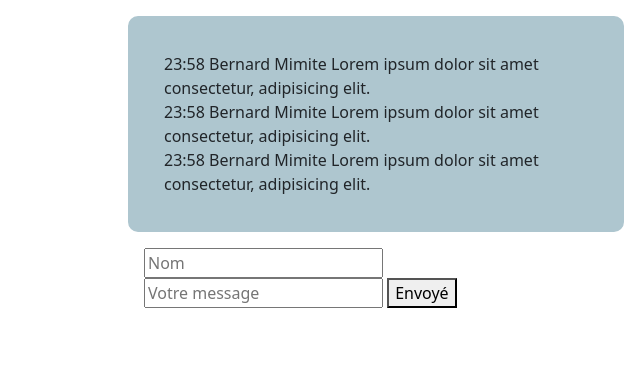
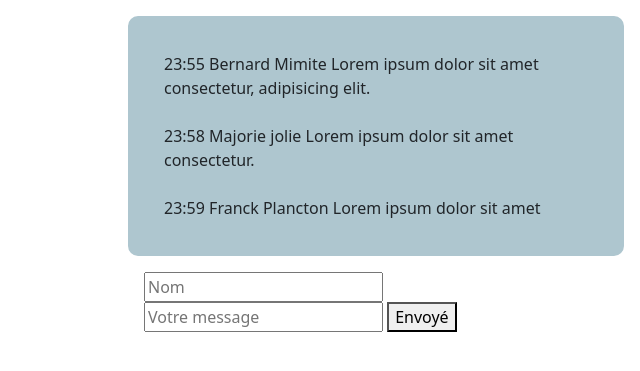
Before and after one commit to valentin-lsg/Projet_RS, a PHP site: page /MenuNO.html in a window 1280 px wide. Shown: the part 56-427 px from the top of the page, without its empty margins (640-1280 px from the left). Run offline with PHP 8.4, Linux system fonts and the light colour scheme.

```diff
--- a/Page HTML/InscriptionNO.html
+++ b/Page HTML/InscriptionNO.html
@@ -103,7 +103,7 @@
                         </div>
                         <div class="col-12">
                             <form>
-                                <button class="btn btn-primary" type="submit" formaction='ConnexionNO.html'>Validé</button>
+                                <button class="btn btn-primary" type="submit" formaction='ConnexionNO.html'>S'enregistrer</button>
                             </form>
                         </div>
                         <a href="ConnexionNO.html">Se connecter en cliquant ici</a>
--- a/Page HTML/MenuNO.css
+++ b/Page HTML/MenuNO.css
@@ -1,7 +1,7 @@
 .messages{
     display: flex;
     flex-direction: column;
-    align-items: center;
+    align-items: left;
     background-color: #aec6cf;
     border: 20px solid #aec6cf;
     border-radius: 10px;
--- a/Page HTML/MenuNO.html
+++ b/Page HTML/MenuNO.html
@@ -55,23 +55,25 @@
     <section class="chat">
       <div class="messages">
         <div class="message">
-          <span class="date">23:58</span>
+          <span class="date">23:55</span>
           <span class="author">Bernard Mimite</span>
           <span class="content">Lorem ipsum dolor sit amet consectetur, adipisicing elit.</span>
         </div>
+        <br>
         <div class="message">
           <span class="date">23:58</span>
-          <span class="author">Bernard Mimite</span>
-          <span class="content">Lorem ipsum dolor sit amet consectetur, adipisicing elit.</span>
+          <span class="author">Majorie jolie</span>
+          <span class="content">Lorem ipsum dolor sit amet consectetur.</span>
         </div>
+        <br>
         <div class="message">
-          <span class="date">23:58</span>
-          <span class="author">Bernard Mimite</span>
-          <span class="content">Lorem ipsum dolor sit amet consectetur, adipisicing elit.</span>
+          <span class="date">23:59</span>
+          <span class="author">Franck Plancton</span>
+          <span class="content">Lorem ipsum dolor sit amet</span>
         </div>
       </div>
       <div class="userInput">
-        <form action="messageNO.php?task=write">
+        <form action="messageNO.php?task=write" method="POST">
           <input type="text" name="author" id="author" placeholder="Nom">
           <input type="text" id="content" name="content" placeholder="Votre message">
           <button type="submit">Envoyé</button>
```
Also changed, not shown: Page HTML/messageNO.js (+27 -0 lines), Page HTML/messageNO.php (+64 -0 lines).
